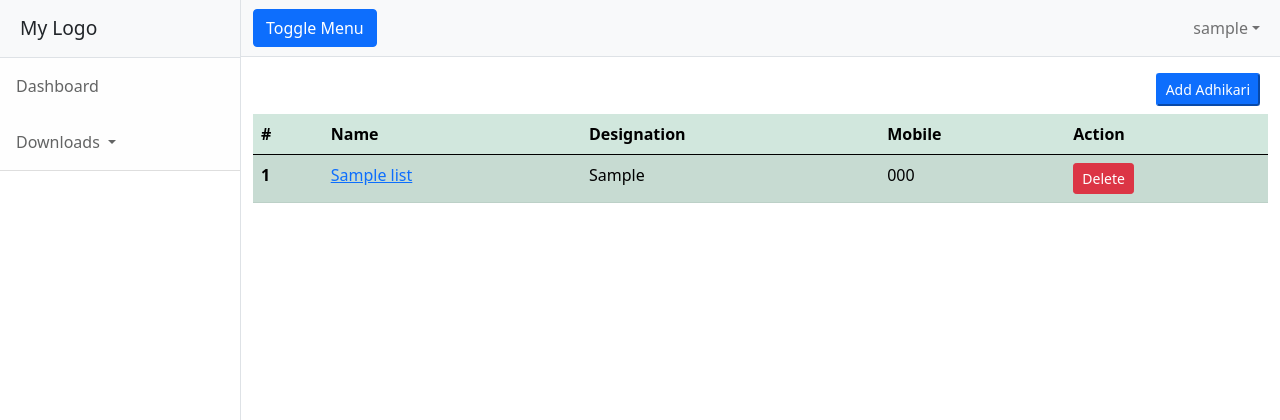
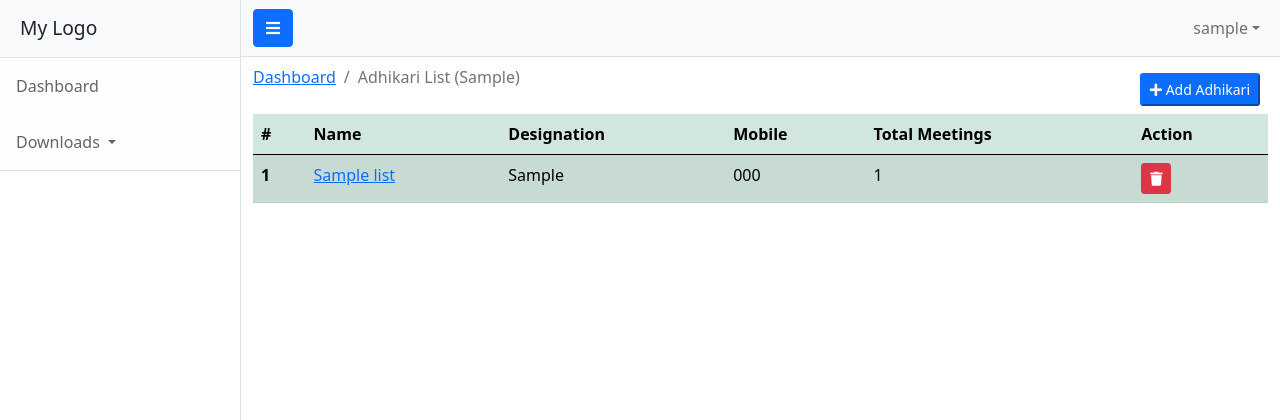
Before and after one commit to pravin512/collectorate, a Django app: a page that uses templates/header.html in a window 1280 px wide. Shown: the top 420 px of the page. Run offline with Django 3.2, Linux system fonts and the light colour scheme; a user stored in the database is signed in; tables that the repository leaves empty hold one stand-in row (values such as "Sample post"); some libraries are stand-ins or nearby versions.

Commit message:
font awesome, breadcrumb

```diff
--- a/templates/commonCSS.html
+++ b/templates/commonCSS.html
@@ -8,6 +8,7 @@
     <!-- Favicon-->
     <link rel="icon" type="image/x-icon" href="assets/favicon.ico" />
     <link href="https://cdn.jsdelivr.net/npm/bootstrap@5.1.0/dist/css/bootstrap.min.css" rel="stylesheet" integrity="sha384-KyZXEAg3QhqLMpG8r+8fhAXLRk2vvoC2f3B09zVXn8CA5QIVfZOJ3BCsw2P0p/We" crossorigin="anonymous">
+    <link rel="stylesheet" href="https://cdnjs.cloudflare.com/ajax/libs/font-awesome/5.15.4/css/all.min.css" integrity="sha512-1ycn6IcaQQ40/MKBW2W4Rhis/DbILU74C1vSrLJxCq57o941Ym01SwNsOMqvEBFlcgUa6xLiPY/NS5R+E6ztJQ==" crossorigin="anonymous" referrerpolicy="no-referrer" />
     <link href="{% static 'styles.css' %}" rel="stylesheet" />
 
 </head>
--- a/templates/header.html
+++ b/templates/header.html
@@ -1,7 +1,7 @@
 <!-- Top navigation-->
 <nav class="navbar navbar-expand-lg navbar-light bg-light border-bottom">
     <div class="container-fluid">
-        <button class="btn btn-primary" id="sidebarToggle">Toggle Menu</button>
+        <button class="btn btn-primary" id="sidebarToggle"><i class="fas fa-bars"></i></button>
         <button class="navbar-toggler" type="button" data-bs-toggle="collapse" data-bs-target="#navbarSupportedContent" aria-controls="navbarSupportedContent" aria-expanded="false" aria-label="Toggle navigation"><span class="navbar-toggler-icon"></span></button>
         <div class="collapse navbar-collapse" id="navbarSupportedContent">
             <ul class="navbar-nav ms-auto mt-2 mt-lg-0">
--- a/templates/officers_list.html
+++ b/templates/officers_list.html
@@ -11,8 +11,14 @@
                 <!-- Page content-->
                 <div class="container-fluid">
                     <div class="row mt-2">
-                        <div class="col-md-12 d-flex justify-content-end">
-                            <button class="btn-sm btn-primary m-2" data-bs-toggle="modal" data-bs-target="#exampleModal">Add Adhikari</button>
+                        <div class="col-md-12 d-flex justify-content-between">
+                            <nav aria-label="breadcrumb">
+                                <ol class="breadcrumb">
+                                  <li class="breadcrumb-item"><a href="{% url 'index' %}">Dashboard</a></li>
+                                  <li class="breadcrumb-item active" aria-current="page">Adhikari List ({{meeting_type}})</li>
+                                </ol>
+                            </nav>
+                            <button class="btn-sm btn-primary m-2" data-bs-toggle="modal" data-bs-target="#exampleModal"><i class="fas fa-plus"></i> Add Adhikari</button>
                         </div>
                         <div class="col-md-12">
                             <table class="table table-success table-striped">
@@ -22,6 +28,7 @@
                                         <th scope="col">Name</th>
                                         <th scope="col">Designation</th>
                                         <th scope="col">Mobile</th>
+                                        <th scope="col">Total Meetings</th>
                                         <th scope="col">Action</th>
                                     </tr>
                                 </thead>
@@ -32,8 +39,9 @@
                                         <td><a href="{% url 'meeting_list' adhikari.adhikari_id %}">{{adhikari.adhikari_name}}</a></td>
                                         <td>{{adhikari.designation}}</td>
                                         <td>{{adhikari.mobile}}</td>
+                                        <td>{{adhikari.meetingdetails_set.count}}</td>
                                         <td>
-                                            <button class="btn btn-sm btn-danger" onclick="delete_adhikari('{{adhikari.adhikari_id}}');">Delete</button>
+                                            <button class="btn btn-sm btn-danger" onclick="delete_adhikari('{{adhikari.adhikari_id}}');"><i class="fas fa-trash"></i></button>
                                         </td>
                                     </tr>
                                     {% endfor %}
```
Also changed, not shown: templates/profile.html (+10 -3 lines).
